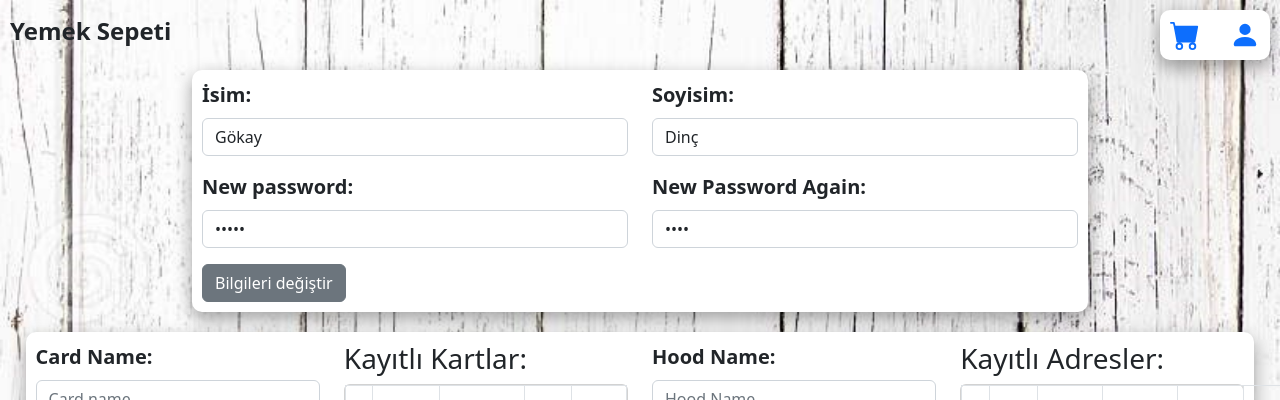
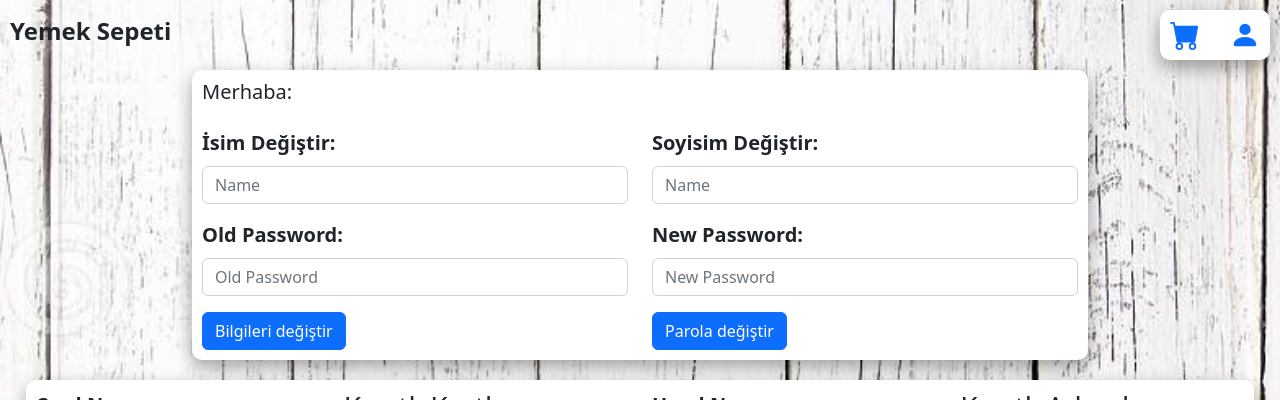
Before and after one commit to gokay2027/foodcommerce_website_front_end, a React (Create React App) app: page /profilepage in a window 1280 px wide. Shown: the top 400 px of the page. Built offline with nearby package versions, Linux system fonts and the light colour scheme; no server answers.

Commit message:
Profile page ve restoran page hallediliyor

```diff
--- a/src/Screens/MainPage.js
+++ b/src/Screens/MainPage.js
@@ -94,7 +94,7 @@ function MainPage() {
                                         <Card
 
                                             onClick={() => {
-                                                navigate("/restaurantpage");
+                                                navigate("/restaurantpage",{ state: { id: item["id"]} });
                                             }}
 
                                             className="my-2 restorantCardStyle button2">
--- a/src/Screens/ProfilePage.js
+++ b/src/Screens/ProfilePage.js
@@ -6,6 +6,7 @@ import 'react-popup-alert/dist/index.css'
 import "../Styles/profilePageStyle.css"
 import NavBarRoute from './NavbarRoute';
 import axios from 'axios';
+import { AxiosProvider } from 'react-axios';
 
 
 
@@ -15,8 +16,16 @@ function ProfilePage() {
 
 
     const [currentUser, setCurrentUser] = useState(null);
+    const [name, setName] = useState("");
+    const [surname, setSurname] = useState("");
 
+    //Basic information state area
+    const [nameValue, setNameValue] = useState("");
+    const [surnameValue, setSurnameValue] = useState("");
 
+    //New password - Old password
+    const [newPasswordValue, setNewPasswordValue] = useState("");
+    const [oldPasswordValue, setOldPasswordValue] = useState("");
 
     //Card input state area
     const [cardNameValue, setCardNameValue] = useState('');
@@ -38,12 +47,9 @@ function ProfilePage() {
 
 
 
-
-
-
-
-
-
+    //input default value
+    const [inputDefaultName, setInputDefaultName] = useState("");
+    const [inputDefaultSurName, setInputDefaultSurname] = useState("");
 
     const foodCartInformation = [
         { name: "Mc chicken", price: 15, size: "Büyük" },
@@ -71,6 +77,7 @@ function ProfilePage() {
 
 
     useEffect(() => {
+        if (currentUser === null) {
             axios.get("http://localhost:8080/user/getuserbyid", {
                 params: {
                     id: userid,
@@ -78,8 +85,13 @@ function ProfilePage() {
             })
                 .then((data) => {
                     setCurrentUser(data.data.data);
+                    setInputDefaultName(data.data.data.name);
+                    setInputDefaultSurname(data.data.data.surname);
+                    setName(data.data.data.name);
+                    setSurname(data.data.data.surname);
                 })
-    }, [])
+        }
+    }, []);
 
 
     // useEffect(() => {
@@ -94,20 +106,26 @@ function ProfilePage() {
 
 
     // useEffect(() => {
-    //     axios.get("http://localhost:8080/user/getuseradresses", {
-    //         params: {
-    //             id: userid,
-    //         }
-    //     })
-    //         .then((data) => {
-    //             setAdresses(data.data.data);
+
+    //     if (addresses.length !== 0) {
+    //         axios.get("http://localhost:8080/user/getuseradresses", {
+    //             params: {
+    //                 id: userid,
+    //             }
     //         })
+    //             .then((data) => {
+    //                 setAdresses(data.data.data);
+    //             })
+    //     }
 
-    // },
-    //     [])
+    // }, [])
+
+
+
 
 
      useEffect(() => {
+
          if (cards.length === 0) {
              axios.get("http://localhost:8080/user/getcards", {
                  params: {
@@ -116,9 +134,11 @@ function ProfilePage() {
              }).then((data) => {
                  setCards(data.data.data);
 
+                 console.log("deneme")
+
              });
-            console.log("deneme")
          }
+
      }, [cards])
 
 
@@ -143,23 +163,26 @@ function ProfilePage() {
         <div
             className='backgroundImageStyleDiv'
         >
-
             <NavBarRoute></NavBarRoute>
 
             <div className='basicInformationDivStyle button1'>
 
 
                 <Row>
+                    <p>
+                        <h5>
+                            Merhaba: {name} {surname}
+                        </h5>
+                    </p>
                     <Col>
                         <FormGroup>
                             <Label style={{ fontWeight: "bold", fontSize: 20 }}
-
                                 for="nameinput">
-
-                                İsim:
+                                İsim Değiştir:
                             </Label>
                             <Input
-                                defaultValue={"Gökay"}
+                                value={nameValue}
+                                onInput={e => setNameValue(e.target.value)}
                                 id="nameinput"
                                 name="name"
                                 placeholder="Name"
@@ -169,10 +192,12 @@ function ProfilePage() {
                     <Col>
                         <FormGroup>
                             <Label style={{ fontWeight: "bold", fontSize: 20 }} for="surnameinput">
-                                Soyisim:
+                                Soyisim Değiştir:
                             </Label>
                             <Input
-                                defaultValue={"Dinç"}
+                                value={surnameValue}
+                                onInput={e => setSurnameValue(e.target.value)}
+
                                 id="surnameinput"
                                 name="name"
                                 placeholder="Name"
@@ -186,35 +211,107 @@ function ProfilePage() {
                         <FormGroup>
                             <Label style={{ fontWeight: "bold", fontSize: 20 }}
 
-                                for="passwordinput">
+                                for="oldpasswordinput">
 
-                                New password:
+                                Old Password:
                             </Label>
                             <Input
-                                defaultValue={"Gökay"}
-                                id="passwordinput"
-                                name="name"
-                                placeholder="Name"
+                                value={oldPasswordValue}
+                                onInput={e => setOldPasswordValue(e.target.value)}
+                                id="oldpasswordinput"
+                                name="oldpasswordinput"
+                                placeholder="Old Password"
                                 type='password'
                             />
                         </FormGroup>
                     </Col>
                     <Col>
                         <FormGroup>
-                            <Label style={{ fontWeight: "bold", fontSize: 20 }} for="passwordagaininput">
-                                New Password Again:
+                            <Label style={{ fontWeight: "bold", fontSize: 20 }} for="newpasswordinput">
+                                New Password:
                             </Label>
                             <Input
-                                defaultValue={"Dinç"}
-                                id="passwordagaininput"
-                                name="name"
-                                placeholder="Name"
+                                value={newPasswordValue}
+                                onInput={e => setNewPasswordValue(e.target.value)}
+                                id="newpasswordinput"
+                                name="newpassword"
+                                placeholder="New Password"
                                 type='password'
                             />
                         </FormGroup>
                     </Col>
                 </Row>
-                <Button className='changeInformationButtonStyle'> Bilgileri değiştir </Button>
+                <Row>
+                    <Col>
+
+                        <Button
+
+                            onClick={() => {
+
+                                if (nameValue.trim() !== "" && surnameValue.trim() !== "") {
+
+                                    axios.put("http://localhost:8080/user/nameChange", null, {
+                                        params: {
+                                            newName: nameValue,
+                                            userId: userid
+                                        }
+                                    }).then(() => {
+
+                                        axios.put("http://localhost:8080/user/surnameChange", null, {
+                                            params: {
+                                                newSurname: surnameValue,
+                                                userId: userid
+                                            }
+                                        }).then(() => {
+                                            console.log("Surname changed");
+                                            setCurrentUser(null);
+                                        });
+
+                                    });
+
+
+
+                                }
+                                else {
+                                    console.log("Bilgiler değiştirilemedi")
+                                }
+                            }}
+                            color='primary' className='changeInformationButtonStyle'> Bilgileri değiştir </Button>
+
+
+
+                    </Col>
+
+                    <Col>
+                        <Button onClick={() => {
+
+                            console.log("parola değiştir");
+                            console.log(oldPasswordValue + " Old password");
+                            console.log(newPasswordValue + " New Password");
+
+                            if (newPasswordValue.trim() !== "" && oldPasswordValue.trim() !== "") {
+                                axios.put("http://localhost:8080/user/passwordChange", null, {
+                                    params: {
+
+                                        newPassword: newPasswordValue,
+                                        oldPassword: oldPasswordValue,
+                                        userId: userid,
+                                    }
+                                }).then(() => {
+                                    console.log("Şifre değiştirildi");
+                                    setCurrentUser(null);
+                                });
+                            }
+
+
+
+
+                        }} color='primary' className='changeInformationButtonStyle'> Parola değiştir </Button>
+                    </Col>
+
+
+                </Row>
+
 
 
             </div>
@@ -395,7 +492,7 @@ function ProfilePage() {
                                                                             userId: userid
                                                                         }
                                                                     }).then(
-                                                                        ()=>{
+                                                                        () => {
                                                                             setCards([]);
                                                                         }
                                                                     )
@@ -626,16 +723,16 @@ function ProfilePage() {
 
                                                             <Button
 
-                                                            onClick={()=>{
+                                                                onClick={() => {
 
 
-                                                                axios.delete("http://localhost:8080/user/deleteAddress",{
-                                                                    params:{
-                                                                        addressId:item.id,
-                                                                        userId:userid
+                                                                    axios.delete("http://localhost:8080/user/deleteAddress", {
+                                                                        params: {
+                                                                            addressId: item.id,
+                                                                            userId: userid
                                                                         }
-                                                                }).then(()=>{
-                                                                    console.log(item.id+" idli adres silindi");
+                                                                    }).then(() => {
+                                                                        console.log(item.id + " idli adres silindi");
                                                                         setAdresses([]);
                                                                     })
                                                                 }}
--- a/src/Screens/RestaurantsPage.js
+++ b/src/Screens/RestaurantsPage.js
@@ -76,7 +76,7 @@ function RestaurantsPage() {
 
                                         <Card
                                             onClick={() => {
-                                                navigate("/restaurantpage");
+                                                navigate("/restaurantpage",{ state: { id: item["id"]} });
                                             }}
 
                                             className="my-2 restorantCardStyle button2">
```
Also changed, not shown: src/Screens/RestaurantPage.js (+71 -59 lines), src/Styles/profilePageStyle.css (line endings or trailing spaces). Lines whose indentation alone changed are shown as unchanged.
